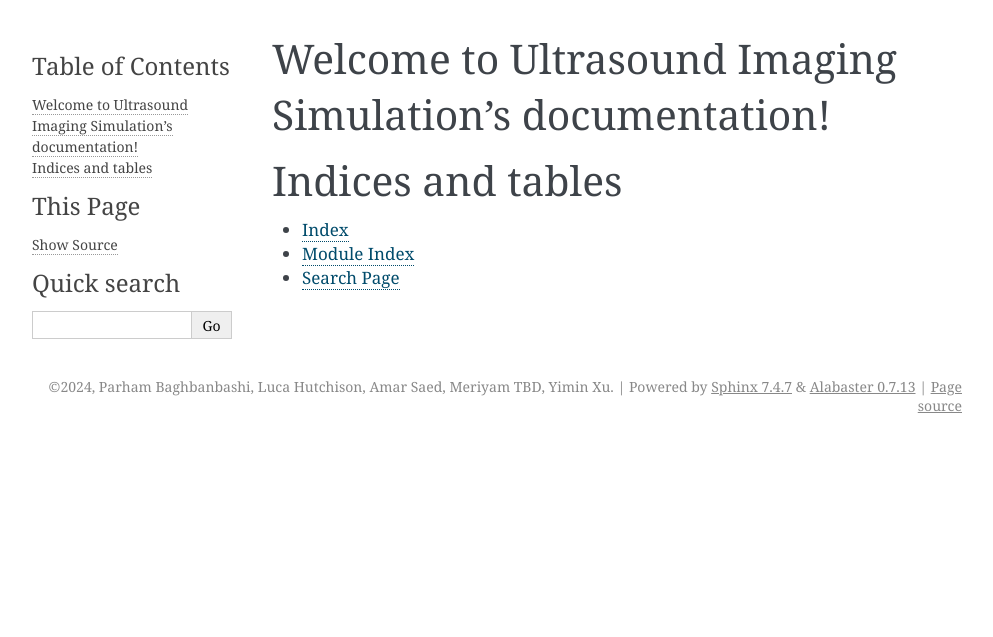
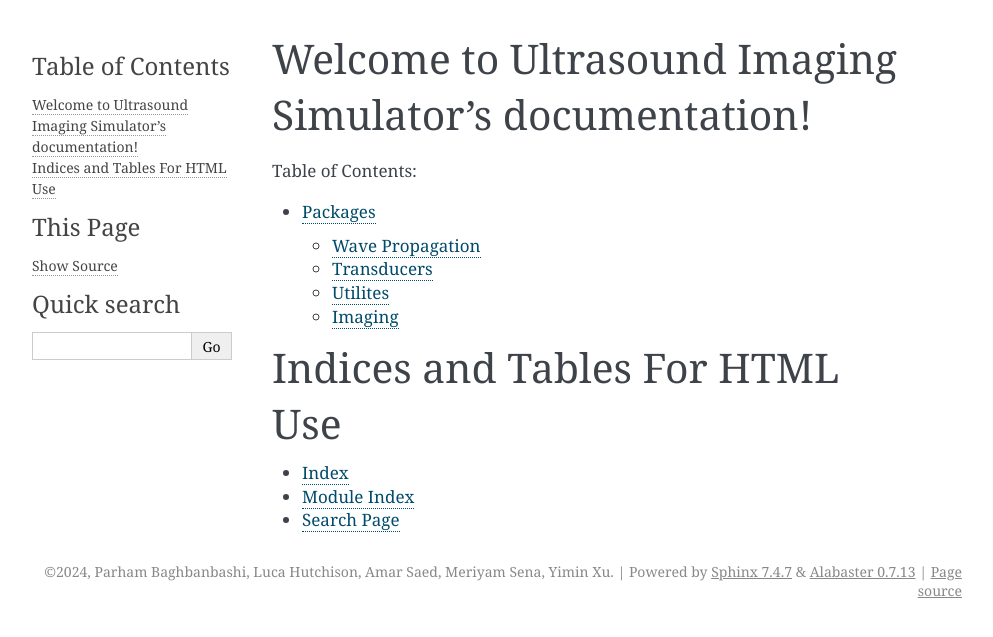
Before and after one commit to Parham-Baghbanbashi204/PHY399-Medical-Imaging-ROP-UTM, a Sphinx documentation site: the page built from docs/source/index.rst, in a window 1280 px wide. Shown: the top 637 px of the page, without its empty margins (148-1141 px from the left). Built offline with Sphinx 7.4.7, drawn with Linux system fonts in a browser that asks for light colours.

Commit message:
documentation now working using auto docs please do not add package discriptors to the __init__.py files if you do I can move them to the .rst files, please document your code as found in the wave propgation module

```diff
--- a/docs/source/conf.py
+++ b/docs/source/conf.py
@@ -8,8 +8,8 @@
 
 import sys
 import os
-project = 'Ultrasound Imaging Simulation'
-copyright = '2024, Parham Baghbanbashi, Luca Hutchison, Amar Saed, Meriyam TBD, Yimin Xu'
+project = 'Ultrasound Imaging Simulator'
+copyright = '2024, Parham Baghbanbashi, Luca Hutchison, Amar Saed, Meriyam Sena, Yimin Xu'
 author = 'Parham Baghbanbashi, Luca Hutchison, Amar Saed, Meriam Sena, Yimin Xu'
 release = '1.0'
 
@@ -36,12 +36,13 @@ latex_elements = {
     'papersize': 'a4paper',
     'pointsize': '10pt',
     'preamble': '',
+    'printindex': '',  # Exclude the index
+    'makeindex': '',   # Disable index generation
 }
-
 # Napoleon settings
 napoleon_google_docstring = True
 napoleon_numpy_docstring = True
-napoleon_include_init_with_doc = True
+napoleon_include_init_with_doc = False
 napoleon_include_private_with_doc = False
 napoleon_include_special_with_doc = True
 napoleon_use_admonition_for_examples = False
@@ -63,5 +64,5 @@ html_static_path = ['_static']
 # Grouping the document tree into LaTeX files
 latex_documents = [
     ('index', 'UltrasoundSim.tex', 'Ultrasound Imaging Simulator Documentation',
-     'Parham Baghbanbashi', 'manual'),
+     'Parham Baghbanbashi, Luca Hutchison, \\\\  Amar Saed, Meriam Sena, Yimin Xu', 'manual'),
 ]
--- a/docs/source/index.rst
+++ b/docs/source/index.rst
@@ -3,17 +3,18 @@
    You can adapt this file completely to your liking, but it should at least
    contain the root `toctree` directive.
 
-Welcome to Ultrasound Imaging Simulation's documentation!
+Welcome to Ultrasound Imaging Simulator's documentation!
 =========================================================
 
 .. toctree::
    :maxdepth: 2
-   :caption: Contents:
+   :caption: Table of Contents:
+
+   packages
 
 
-
-Indices and tables
-==================
+Indices and Tables For HTML Use
+===============================
 
 * :ref:`genindex`
 * :ref:`modindex`
--- a/wave_propagation/__init__.py
+++ b/wave_propagation/__init__.py
@@ -1,4 +1,5 @@
 # This makes the modules available at the package level
+
 from .propagation import UltrasoundWave, Medium
 from .nonlinear_wave import NonlinearUltrasoundWave
 from .nonlinear_simulation import simulate_nonlinear_wave_propagation
```
Also changed, not shown: docs/source/imaging.rst (added, +12 -0 lines), docs/source/modules.rst (deleted, +0 -37 lines), docs/source/nonlinear_wave.rst (deleted, +0 -7 lines), docs/source/packages.rst (added, +37 -0 lines), docs/source/transducers.rst (added, +12 -0 lines), docs/source/utils.rst (added, +17 -0 lines), docs/source/wave_propagation.rst (added, +25 -0 lines), main.py (+6 -1 lines), 4 other files.
